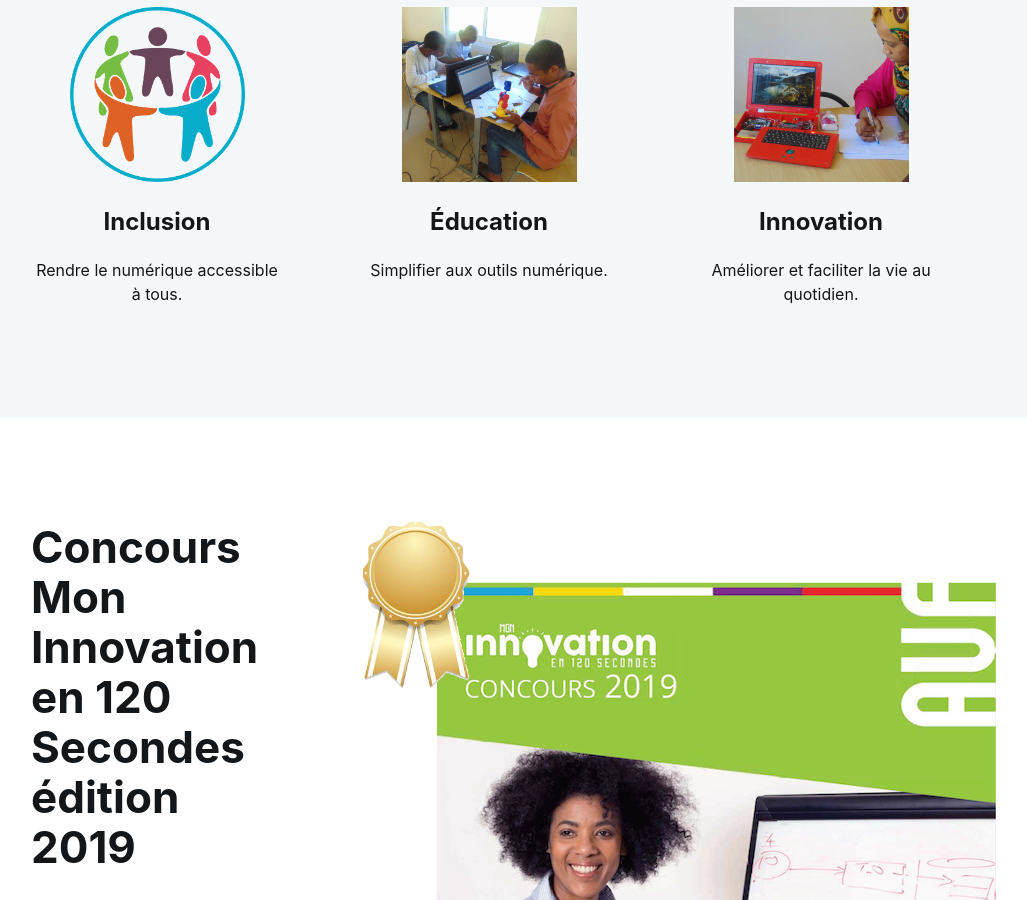
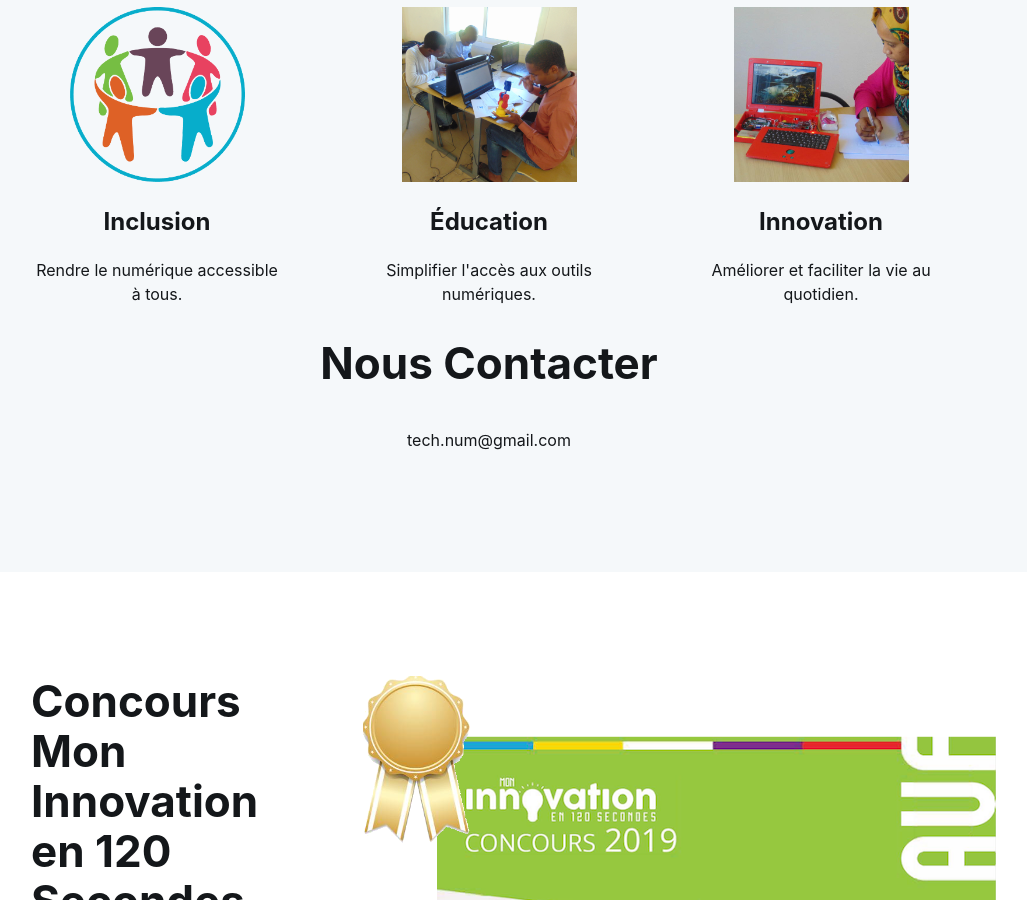
Before and after one commit to tech-num/test, a Jekyll site: the page built from index.html, in a window 1280 px wide and 900 px high, scrolled down 585 px. Shown: the whole window, without its empty margins (151-1178 px from the left). Built offline with Jekyll 4.4.1, drawn with Linux system fonts in a browser that asks for light colours; some of the changed text lies outside the part shown.

Commit message:
Update index.html

```diff
--- a/index.html
+++ b/index.html
@@ -37,7 +37,7 @@ custom_js: index.js
         <div class="Grid-cell u-size1of3 emoji-card">
             <img src="assets/educ.png" class="emoji-img center-margin large-margin">
             <h1 class="center-text medium-margin">Éducation</h1>
-            <p class="center-text">Simplifier aux outils numérique.</p>
+            <p class="center-text">Simplifier l'accès aux outils numériques.</p>
         </div>
 
         <div class="Grid-cell u-size1of3 emoji-card">
@@ -46,6 +46,12 @@ custom_js: index.js
             <p class="center-text">Améliorer et faciliter la vie au quotidien.</p>
         </div>
 
+    </div>
+    <div class="Grid container">
+        <div id="philosophy-text" class="Grid-cell u-size4of6 u-before1of6 u-after1of6">
+            <h1 class="small-title center-text mega-margin">Nous Contacter</h1>
+            <p class="center-text mega-margin">tech.num@gmail.com</p>
+        </div>
     </div>
 </div>
 
@@ -84,8 +90,8 @@ custom_js: index.js
 <div class="section">
     <div class="Grid container">
         <div id="career-text" class="Grid-cell left-text u-size5of12 u-after1of12 same-mega-margin">
-            <h1 class="small-title mega-margin career-title">Nous contacter</h1>
-            <p class="mega-margin">tech.num@gmail.com</p>
+            <h1 class="small-title mega-margin career-title"></h1>
+            <p class="mega-margin"></p>
         </div>
         <div class="Grid-cell timeline-cell u-size1of2">
         </div>
```
